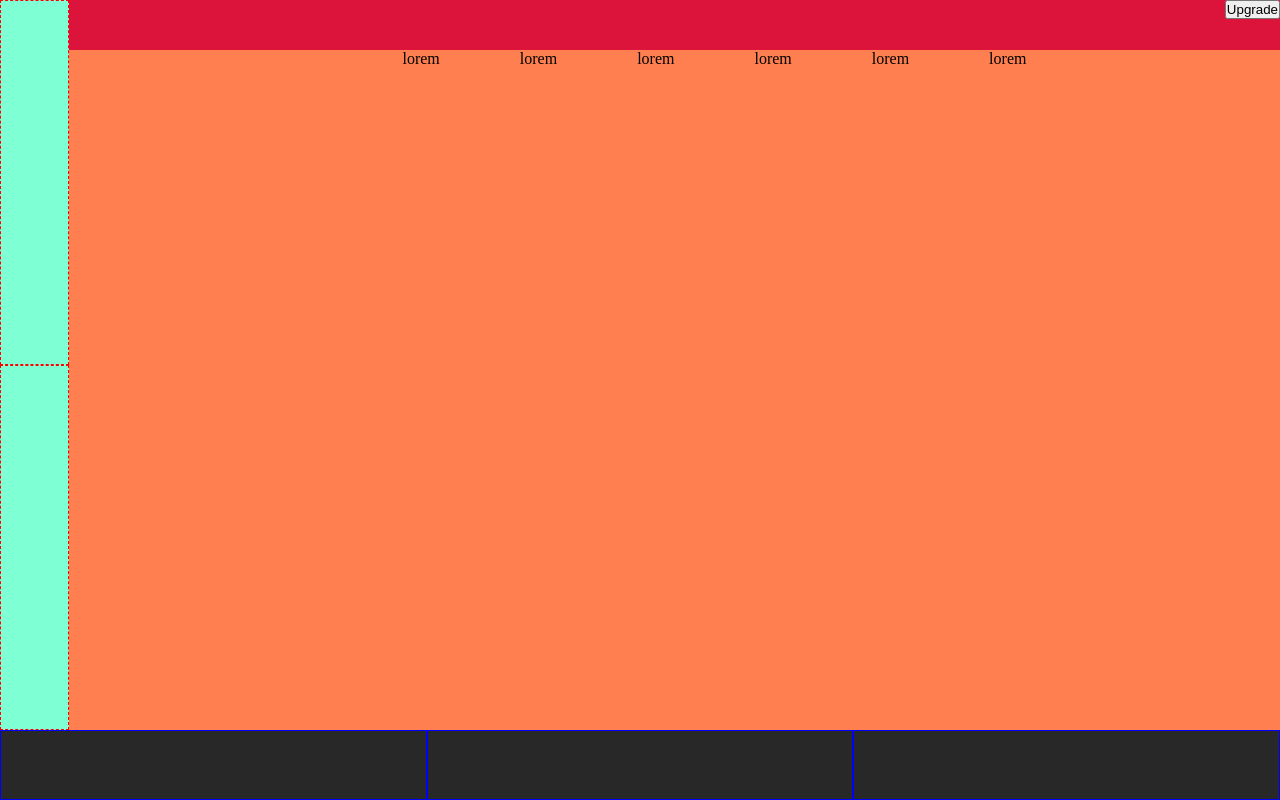
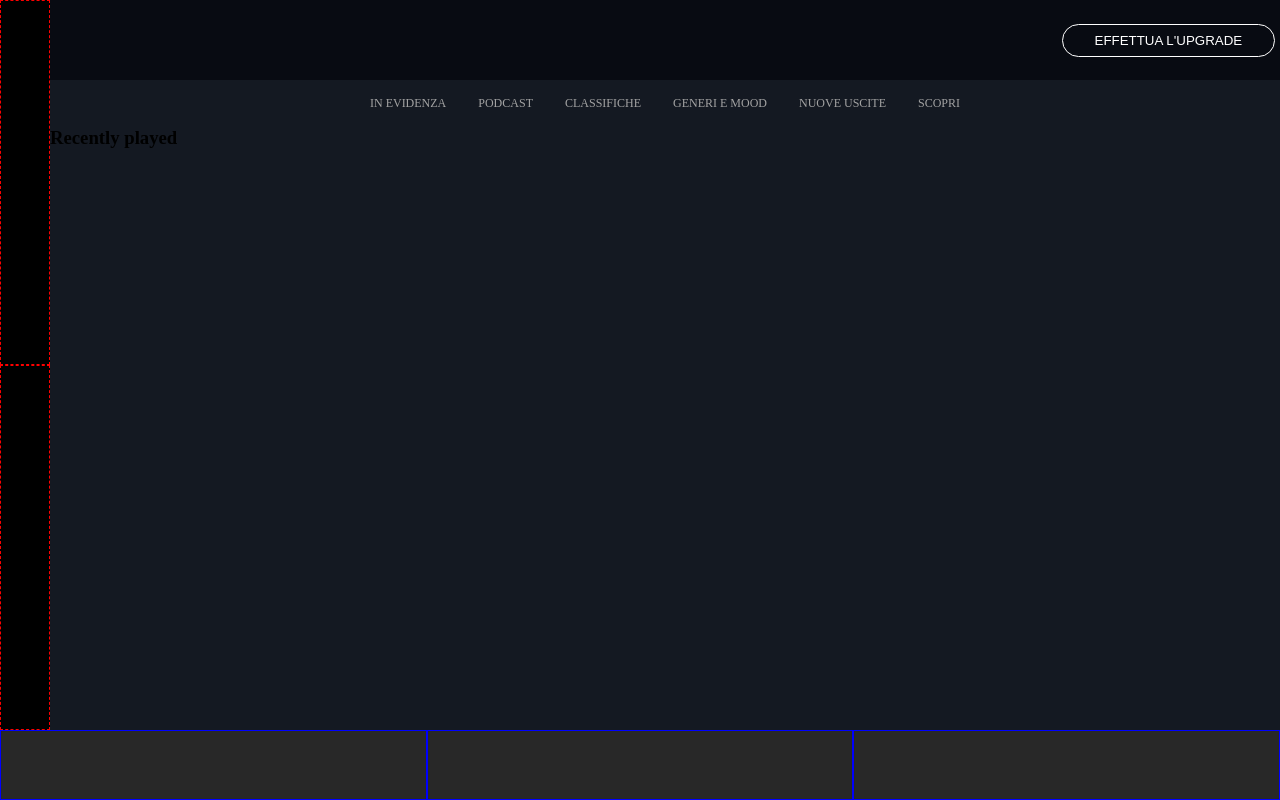
Before and after one commit to MartinaDR1/html-css-spotifyweb, a plain HTML site: page index.html in a window 1280 px wide. Drawn offline with Linux system fonts and the light colour scheme.

Commit message:
add button + nav

```diff
--- a/css/style.css
+++ b/css/style.css
@@ -4,9 +4,13 @@
     box-sizing: border-box;
 }
 
+img{
+    max-width: 100%;
+}
 :root{
     --primary: #141922;
     --dark: #000000;
+    --light_dark:#080b12;
     --light: #ffffff;
     --footer: #282828;
     --lightgrey: #a3a3a3;
@@ -20,22 +24,19 @@
 ul{
     list-style: none;
 }
-/*Debug*/
 
-.top{
-    background-color: coral;
+.no_dec{
+    text-decoration: none;
 }
 
+.conteiner{
+    max-width: 1152px;
+    width: 80%;
+    margin: auto;
+}
+/*Debug*/
 #app_footer{
     background-color: var(--footer);
-}
-
-.sidebar{
-    background-color: aquamarine;
-}
-
-.upgrade{
-    background-color: crimson;
 }
 
 .side-top, .side-bottom{
@@ -51,36 +52,49 @@ ul{
 
 
 /*Responsive*/
-
 @media screen and (min-width: 480px) {
 
 }
+
 @media screen and (min-width: 768px) {
 
 }
 
 @media screen and (min-width: 1100px) {
 
-
 }
 
 /*Top*/
 .top{
     height: calc(100vh - 70px);
+    background-color: var(--primary);
 }
 
 /*Sidebar*/
 
 .sidebar{
-    width:70px;
+    width:50px;
+    background-color: var(--dark);
+
 }
-
 
 /*Content*/
 
 .upgrade{
-    height: 50px;
+    height: 80px;
     text-align: end;
+    background-color: var(--light_dark);
+    padding: 1.5rem 0.3rem;
+}
+
+.upgrade .btn{
+    padding: 0.5rem 2rem;
+    background-color: var(--light_dark);
+    color: var(--light);
+    text-transform: uppercase;
+    border: 1px solid var(--light);
+    border-radius: 2rem;
+
 }
 
 .content{
@@ -88,12 +102,20 @@ ul{
 }
 
 .content nav ul{
+    flex-grow: 1;
     flex-wrap: wrap;
-    justify-content: center;
+    justify-content: center
 }
 
 .content nav li{
-    margin-left: 5rem;
+    padding: 1rem 0;
+    margin:0 1rem;
+    text-transform: uppercase;
+    font-size: 12px;
+}
+
+.content nav li a {
+    color: var(--lightgrey);
 }
 /*Footer*/
 
--- a/index.html
+++ b/index.html
@@ -14,25 +14,31 @@
     <div class="top flex">
 
         <div class="sidebar">
-            <div class="side-top"></div>
-            <div class="side-bottom"></div>
+            <div class="side-top">
+            </div>
+            <div class="side-bottom">
+            </div>
         </div>
 
         <div class="content">
             <div class="upgrade">
-                <button>Upgrade</button>
+                <button class="btn">Effettua l'upgrade</button>
             </div>
 
-            <nav>
+            <nav class="conteiner">
                 <ul class="flex">
-                    <li>lorem</li>
-                    <li>lorem</li>
-                    <li>lorem</li>
-                    <li>lorem</li>
-                    <li>lorem</li>
-                    <li>lorem</li>
+                    <li><a class="no_dec" href="">in evidenza </a></li>
+                    <li><a class="no_dec" href="">podcast</a></li>
+                    <li><a class="no_dec" href="">classifiche</a></li>
+                    <li><a class="no_dec" href="">generi e mood</a></li>
+                    <li><a class="no_dec" href="">nuove uscite</a></li>
+                    <li><a class="no_dec" href="">scopri</a></li>
                 </ul>
             </nav>
+
+            <div class="cover">
+                <h3>Recently played</h3>
+            </div>
         </div>
 
     </div>
```
